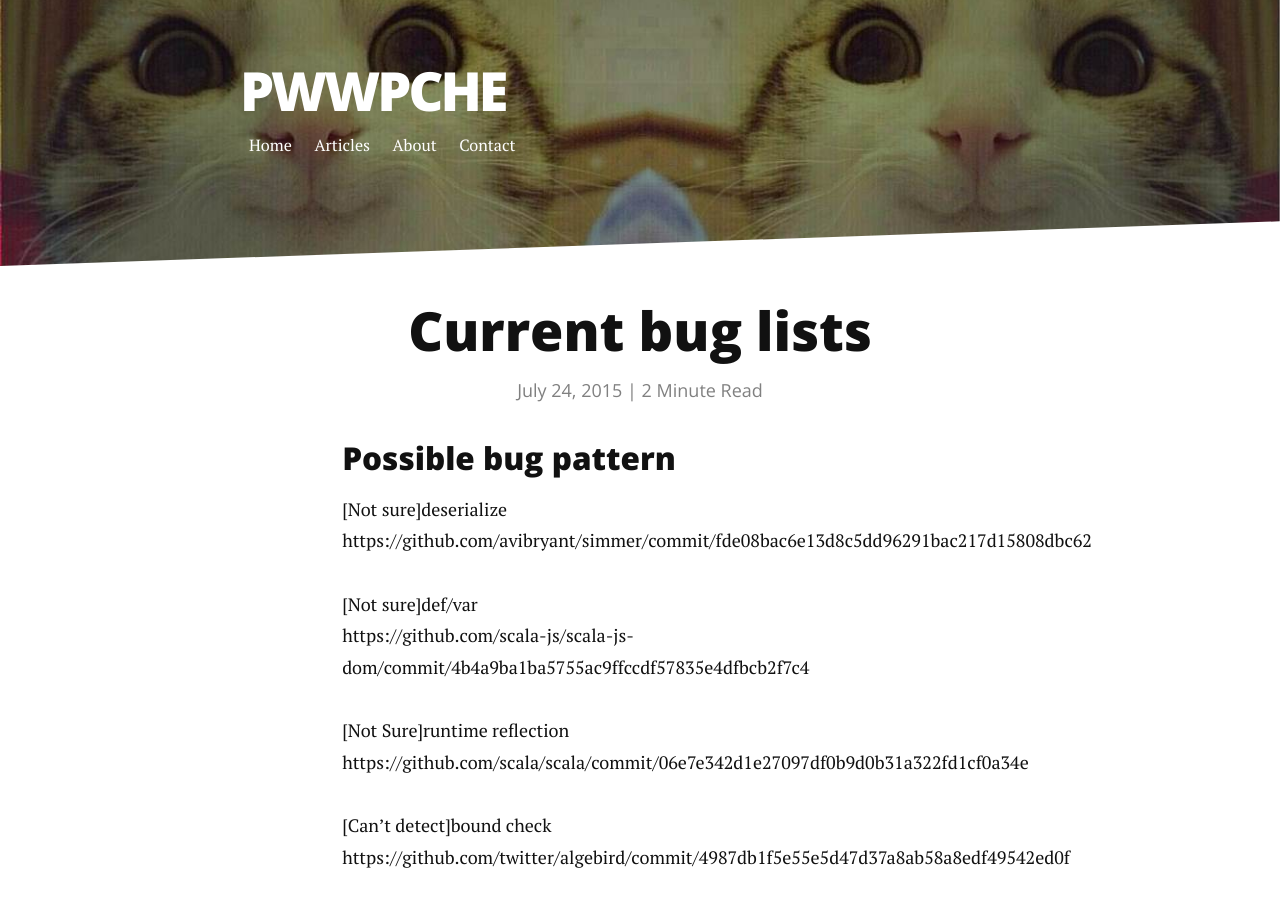
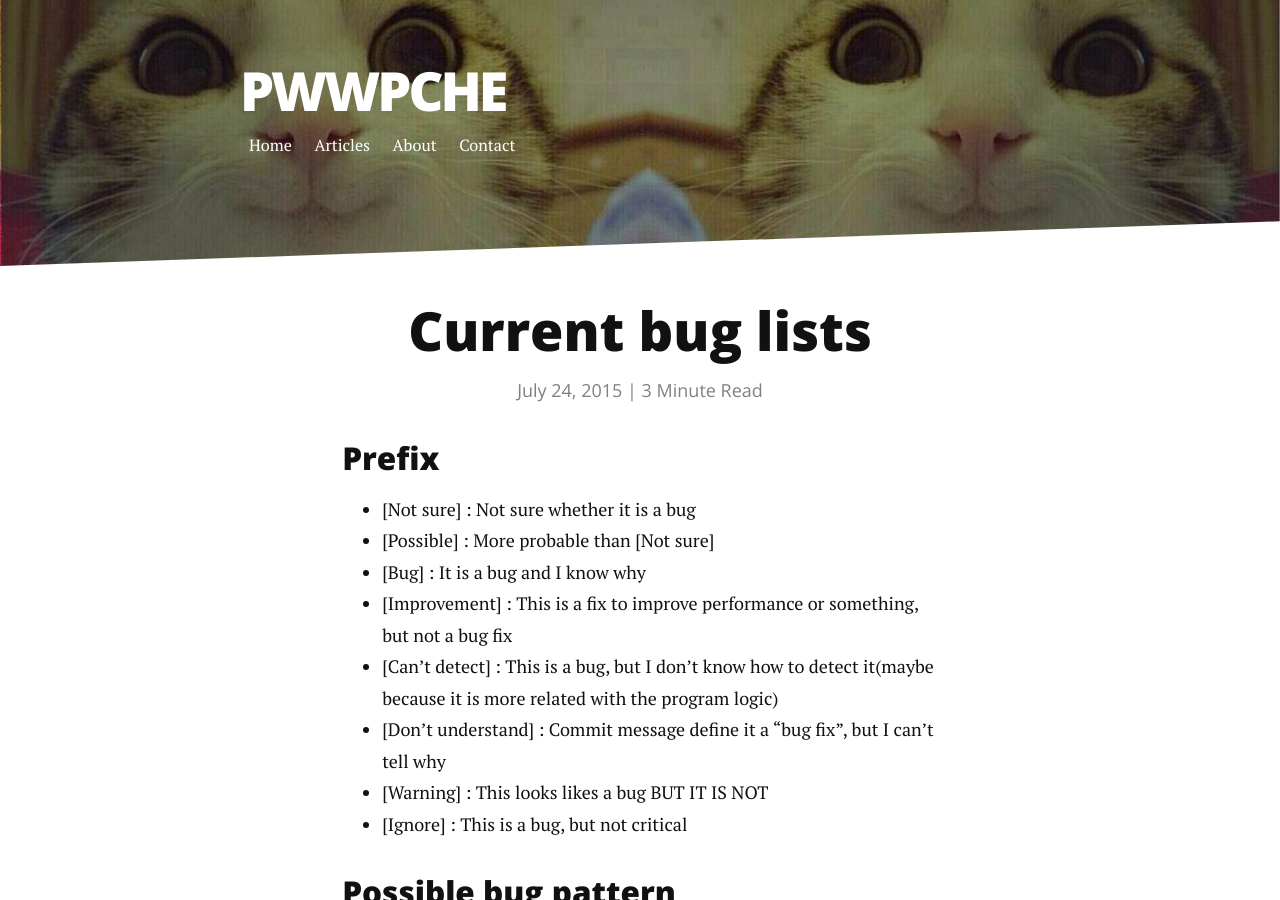
Before and after one commit to pwwpche/Github_site_source, a Jekyll site: the page built from _posts/2015-7-24-a. Current bug list.markdown, in a window 1280 px wide and 900 px high. Built offline with Jekyll 4.4.1, drawn with Linux system fonts in a browser that asks for light colours; nearby versions of some CDN libraries; Markdown is read by kramdown in place of the engine named in the settings.

Commit message:
add bug prefix description

```diff
--- a/_posts/2015-7-24-a. Current bug list.markdown
+++ b/_posts/2015-7-24-a. Current bug list.markdown
@@ -7,8 +7,17 @@ tags:
 - Bug_list
 ---
 
+###Prefix
+* [Not sure] : Not sure whether it is a bug
+* [Possible] : More probable than [Not sure]
+* [Bug] : It is a bug and I know why
+* [Improvement] : This is a fix to improve performance or something, but not a bug fix
+* [Can't detect] : This is a bug, but I don't know how to detect it(maybe because it is more related with the program logic)
+* [Don't understand] : Commit message define it a "bug fix", but I can't tell why
+* [Warning] : This looks likes a bug BUT IT IS NOT
+* [Ignore] : This is a bug, but not critical
+
 ###Possible bug pattern
-
 [Not sure]deserialize<br>
 https://github.com/avibryant/simmer/commit/fde08bac6e13d8c5dd96291bac217d15808dbc62
 
```
